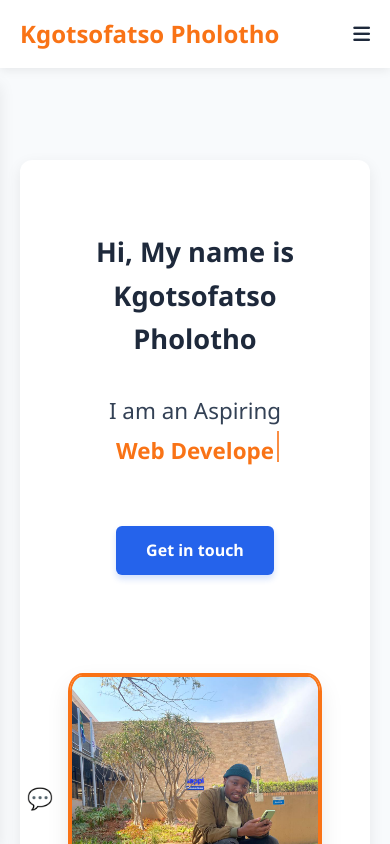
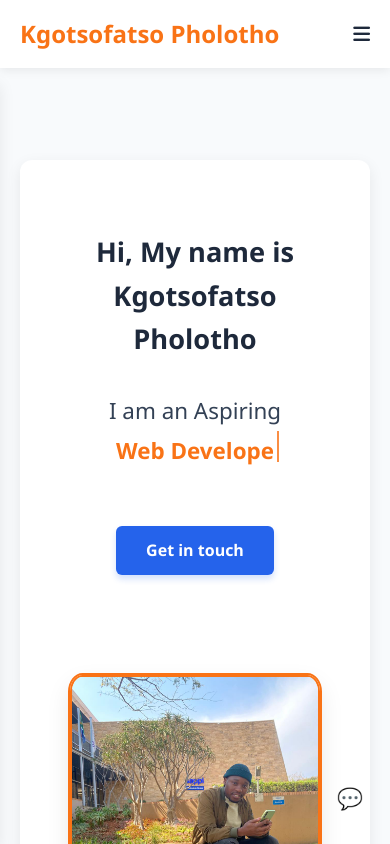
Before and after one commit to Kgotso234/personal-website, a React (Vite) app: page / in a window 390 px wide. Shown: the top 844 px of the page. Built offline with nearby package versions, Linux system fonts and the light colour scheme.

Commit message:
fixed the chatbot icon layout

```diff
--- a/src/styles/pages/contact.css
+++ b/src/styles/pages/contact.css
@@ -211,7 +211,7 @@
   .chatbot-popup {
     width: 280px;
     bottom: 90px;
-    left: 20px;
+    right: 20px;
   }
 
   .chatbot-icon {
@@ -219,7 +219,7 @@
     height: 55px;
     font-size: 1.5rem;
     bottom: 20px;
-    left: 20px;
+    right: 20px;
   }
 }
 @media screen and (max-width: 576px) {
@@ -258,7 +258,7 @@
   }
   .chatbot-popup {
     width: 90%;
-    left: 5%;
+    right: 5%;
     bottom: 90px;
     border-radius: 14px;
   }
@@ -285,6 +285,6 @@
     height: 50px;
     font-size: 1.3rem;
     bottom: 20px;
-    left: 15px;
+    right: 15px;
   }
 }
```
